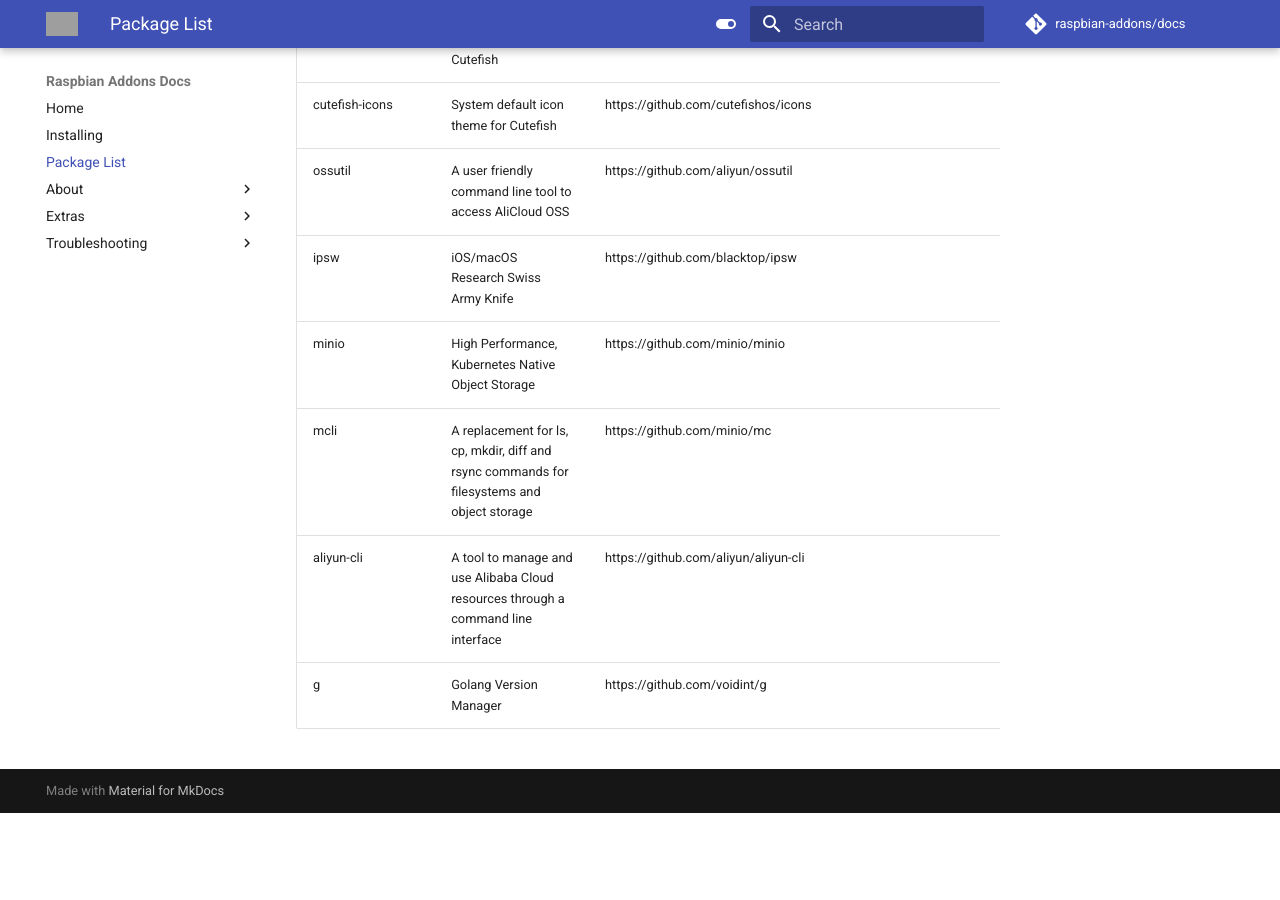
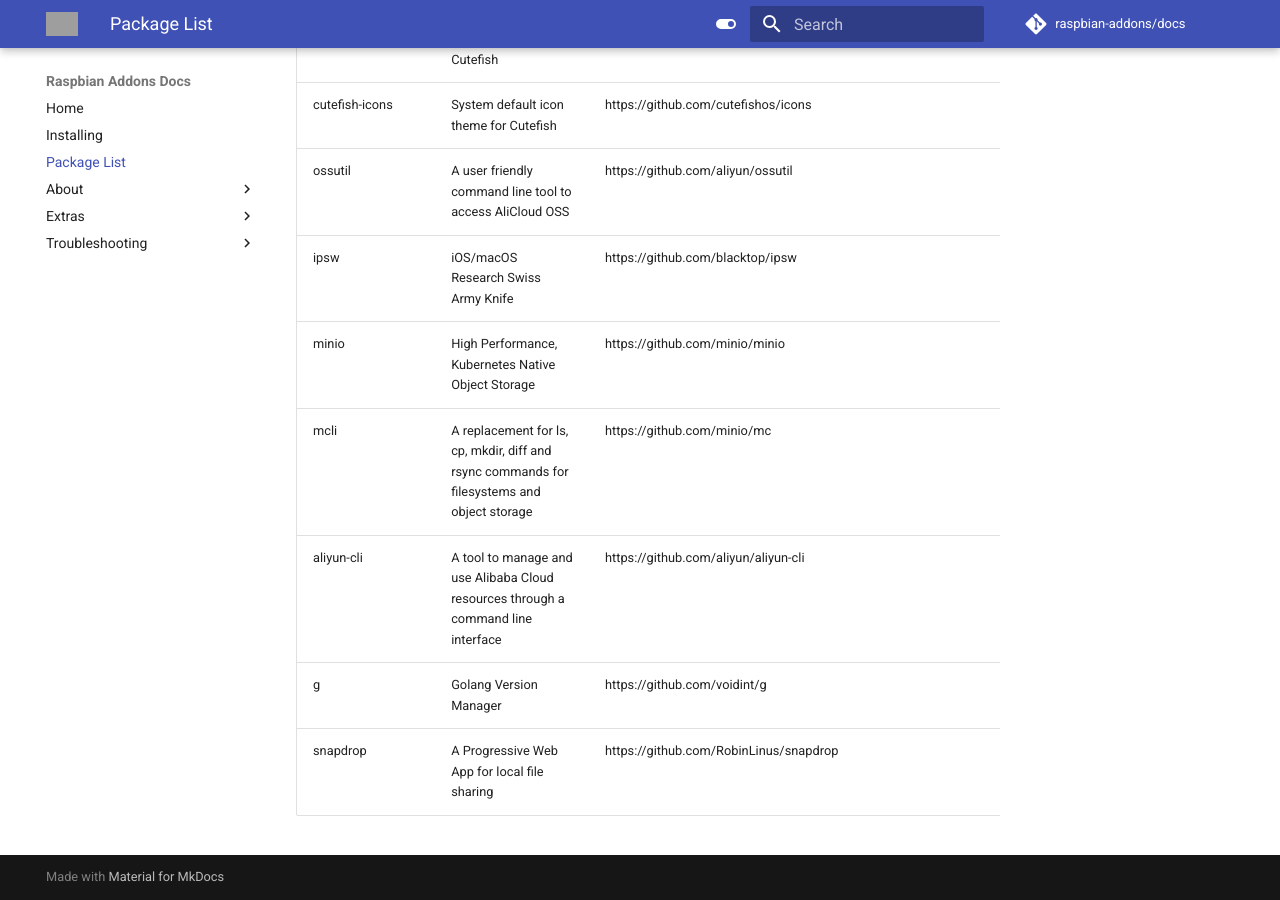
Before and after one commit to raspbian-addons/docs, an MkDocs documentation site: the page built from docs/package-list.md, in a window 1280 px wide and 900 px high, scrolled down 19176 px. Built offline with MkDocs 1.6.1 and Material for MkDocs 9.7.7, drawn with Linux system fonts in a browser that asks for light colours; comment, search, counter and statistics services are not loaded; before the commit the page ends 19989 px from its top, so only the background shows below that; grey boxes are pictures that could not be loaded.

Commit message:
packagelist: add snapdrop

```diff
--- a/docs/package-list.md
+++ b/docs/package-list.md
@@ -238,3 +238,4 @@
 | mcli | A replacement for ls, cp, mkdir, diff and rsync commands for filesystems and object storage | https://github.com/minio/mc |
 | aliyun-cli | A tool to manage and use Alibaba Cloud resources through a command line interface | https://github.com/aliyun/aliyun-cli |
 | g | Golang Version Manager | https://github.com/voidint/g |
+| snapdrop | A Progressive Web App for local file sharing | https://github.com/RobinLinus/snapdrop |
```
